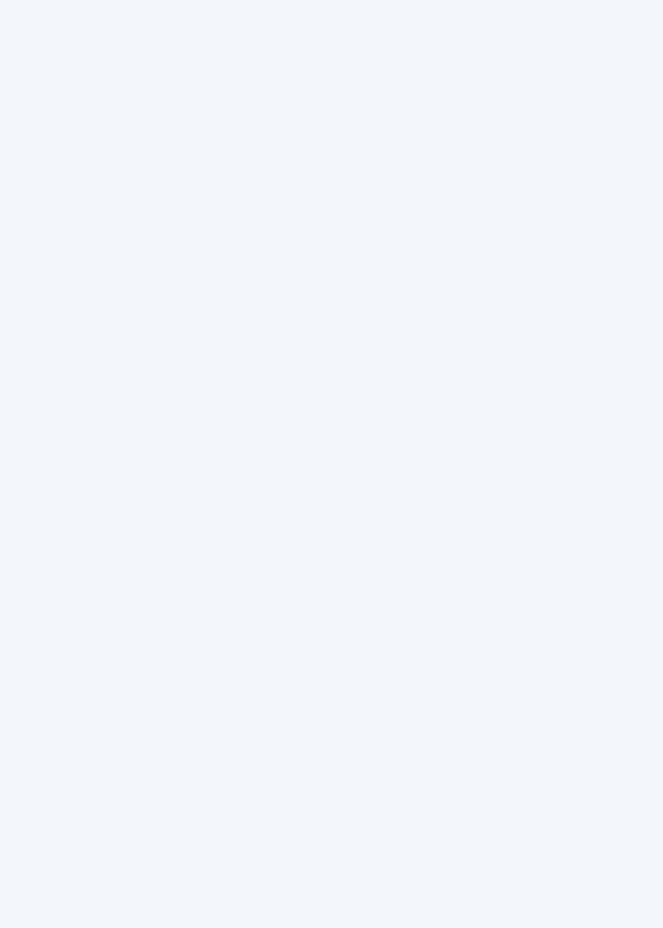
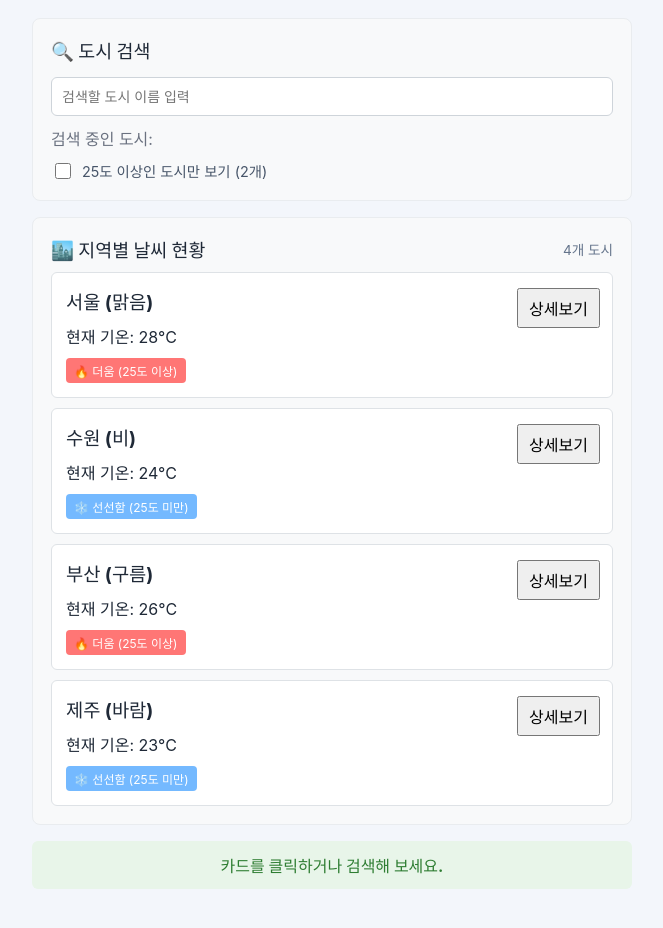
Before and after one commit to rnjsgkfla/skala-vue, a Vue app: page / in a window 1280 px wide. Shown: the part 2246-3174 px from the top of the page, without its empty margins (308-971 px from the left). Before the commit the page ends 2226 px from the top, so only its background shows below. Built offline with nearby package versions, Linux system fonts and the light colour scheme; the HTML template or start-up script is replaced by a standard one.

Commit message:
feat: Weather Component 기본 코드 + 추가 기능실습

```diff
--- /dev/null
+++ b/postman/globals/workspace.globals.yaml
@@ -0,0 +1,2 @@
+name: Globals
+values: []
--- /dev/null
+++ b/src/components/weather/BaseDashboardCard.vue
@@ -0,0 +1,16 @@
+<template>
+  <section class="base-dashboard-card">
+    <!-- 부모가 전달한 검색 또는 날씨 목록을 이 위치에 표시합니다. -->
+    <slot />
+  </section>
+</template>
+
+<style scoped>
+.base-dashboard-card {
+  padding: 18px;
+  margin-bottom: 16px;
+  background: #f8f9fa;
+  border: 1px solid #e9ecef;
+  border-radius: 8px;
+}
+</style>
--- /dev/null
+++ b/src/components/weather/SearchBar.vue
@@ -0,0 +1,78 @@
+<script setup>
+const emit = defineEmits(['update-query', 'clear-query'])
+
+defineProps({
+  currentQuery: {
+    type: String,
+    default: '',
+  },
+})
+
+const handleInput = (event) => {
+  emit('update-query', event.target.value)
+}
+</script>
+
+<template>
+  <div class="search-inner">
+    <div class="section-title">
+      <h3>🔍 도시 검색</h3>
+      <button
+        v-if="currentQuery"
+        type="button"
+        class="btn-reset"
+        @click="emit('clear-query')"
+      >
+        초기화
+      </button>
+    </div>
+
+    <input
+      type="text"
+      :value="currentQuery"
+      placeholder="검색할 도시 이름 입력"
+      @input="handleInput"
+    />
+    <p>
+      검색 중인 도시: <strong>{{ currentQuery }}</strong>
+    </p>
+  </div>
+</template>
+
+<style scoped>
+.section-title {
+  display: flex;
+  align-items: center;
+  justify-content: space-between;
+  gap: 12px;
+}
+
+h3 {
+  margin: 0;
+  font-size: 1.15rem;
+}
+
+input {
+  width: 100%;
+  padding: 10px;
+  margin-top: 14px;
+  font-size: 14px;
+  border: 1px solid #ced4da;
+  border-radius: 6px;
+}
+
+p {
+  min-height: 24px;
+  margin: 10px 0;
+  color: #6b7280;
+}
+
+.btn-reset {
+  padding: 6px 10px;
+  color: #475569;
+  background: #ffffff;
+  border: 1px solid #cbd5e1;
+  border-radius: 6px;
+  cursor: pointer;
+}
+</style>
--- /dev/null
+++ b/src/components/weather/TemperatureFilter.vue
@@ -0,0 +1,42 @@
+<script setup>
+defineProps({
+  onlyHotCities: {
+    type: Boolean,
+    default: false,
+  },
+  hotCityCount: {
+    type: Number,
+    required: true,
+  },
+})
+
+const emit = defineEmits(['update-only-hot'])
+
+const handleChange = (event) => {
+  emit('update-only-hot', event.target.checked)
+}
+</script>
+
+<template>
+  <label class="filter-option">
+    <input type="checkbox" :checked="onlyHotCities" @change="handleChange" />
+    25도 이상인 도시만 보기 ({{ hotCityCount }}개)
+  </label>
+</template>
+
+<style scoped>
+.filter-option {
+  display: flex;
+  align-items: center;
+  gap: 8px;
+  width: fit-content;
+  color: #475569;
+  font-size: 0.9rem;
+  cursor: pointer;
+}
+
+input {
+  width: 16px;
+  height: 16px;
+}
+</style>
--- /dev/null
+++ b/src/components/weather/WeatherCard.vue
@@ -0,0 +1,72 @@
+<script setup>
+defineProps({
+  cityItem: {
+    type: Object,
+    required: true,
+  },
+})
+
+const emit = defineEmits(['select-card', 'click-detail'])
+</script>
+
+<template>
+  <article
+    class="weather-card"
+    @click="emit('select-card', `${cityItem.name}이 선택되었습니다.`)"
+  >
+    <h3>{{ cityItem.name }} ({{ cityItem.status }})</h3>
+    <p>현재 기온: {{ cityItem.temp }}°C</p>
+
+    <span v-if="cityItem.temp >= 25" class="badge hot">🔥 더움 (25도 이상)</span>
+    <span v-else class="badge cool">❄️ 선선함 (25도 미만)</span>
+
+    <button
+      type="button"
+      class="btn-detail"
+      @click.stop="emit('click-detail', cityItem.name, cityItem.status)"
+    >
+      상세보기
+    </button>
+  </article>
+</template>
+
+<style scoped>
+.weather-card {
+  position: relative;
+  padding: 14px;
+  margin-top: 10px;
+  background: #ffffff;
+  border: 1px solid #dee2e6;
+  border-radius: 6px;
+  cursor: pointer;
+}
+
+h3,
+p {
+  margin: 0 0 10px;
+}
+
+.badge {
+  display: inline-block;
+  padding: 4px 8px;
+  color: #ffffff;
+  font-size: 12px;
+  border-radius: 4px;
+}
+
+.hot {
+  background-color: #ff7675;
+}
+
+.cool {
+  background-color: #74b9ff;
+}
+
+.btn-detail {
+  position: absolute;
+  top: 15px;
+  right: 12px;
+  padding: 6px 10px;
+  cursor: pointer;
+}
+</style>
--- /dev/null
+++ b/src/components/weather/WeatherParent.vue
@@ -0,0 +1,145 @@
+<script setup>
+import { computed, ref, watch, watchEffect } from 'vue'
+
+import BaseDashboardCard from './BaseDashboardCard.vue'
+import SearchBar from './SearchBar.vue'
+import TemperatureFilter from './TemperatureFilter.vue'
+import WeatherCard from './WeatherCard.vue'
+
+// 상태와 비즈니스 로직은 부모 컴포넌트에서 관리합니다.
+const weatherList = ref([
+  { id: 'city_01', name: '서울', temp: 28, status: '맑음' },
+  { id: 'city_02', name: '수원', temp: 24, status: '비' },
+  { id: 'city_03', name: '부산', temp: 26, status: '구름' },
+  { id: 'city_04', name: '제주', temp: 23, status: '바람' },
+])
+
+const searchQuery = ref('')
+const selectedCityInfo = ref('카드를 클릭하거나 검색해 보세요.')
+const onlyHotCities = ref(false)
+
+const filteredWeatherList = computed(() => {
+  const query = searchQuery.value.trim()
+
+  let result = query
+    ? weatherList.value.filter((item) => item.name.includes(query))
+    : weatherList.value
+
+  if (onlyHotCities.value) {
+    result = result.filter((item) => item.temp >= 25)
+  }
+
+  return result
+})
+
+const hotCityCount = computed(
+  () => weatherList.value.filter((item) => item.temp >= 25).length,
+)
+
+watch(selectedCityInfo, (newInfo, oldInfo) => {
+  console.log(`[watch] 선택 상태 변경: "${oldInfo}" → "${newInfo}"`)
+})
+
+watch(onlyHotCities, (isEnabled) => {
+  selectedCityInfo.value = isEnabled
+    ? '25도 이상인 도시만 표시합니다.'
+    : '전체 온도의 도시를 표시합니다.'
+})
+
+watchEffect(() => {
+  console.log(
+    `[watchEffect] 검색어 '${searchQuery.value}'의 결과는 ${filteredWeatherList.value.length}개입니다.`,
+  )
+})
+
+const clearSearch = () => {
+  searchQuery.value = ''
+  selectedCityInfo.value = '검색어를 초기화했습니다.'
+}
+
+const showDetail = (cityName, status) => {
+  window.alert(`${cityName}의 현재 날씨는 [${status}] 상태입니다.`)
+}
+</script>
+
+<template>
+  <div class="dashboard-wrapper">
+    <BaseDashboardCard>
+      <SearchBar
+        :current-query="searchQuery"
+        @update-query="(query) => (searchQuery = query)"
+        @clear-query="clearSearch"
+      />
+
+      <!-- 개인 추가 컴포넌트도 부모의 상태를 props와 emits로 연결합니다. -->
+      <TemperatureFilter
+        :only-hot-cities="onlyHotCities"
+        :hot-city-count="hotCityCount"
+        @update-only-hot="(isEnabled) => (onlyHotCities = isEnabled)"
+      />
+    </BaseDashboardCard>
+
+    <BaseDashboardCard>
+      <div class="section-title">
+        <h3>🏙️ 지역별 날씨 현황</h3>
+        <span>{{ filteredWeatherList.length }}개 도시</span>
+      </div>
+
+      <WeatherCard
+        v-for="item in filteredWeatherList"
+        :key="item.id"
+        :city-item="item"
+        @select-card="(message) => (selectedCityInfo = message)"
+        @click-detail="showDetail"
+      />
+
+      <p v-if="filteredWeatherList.length === 0" class="empty-message">
+        😭 검색 결과와 일치하는 도시가 없습니다.
+      </p>
+    </BaseDashboardCard>
+
+    <div class="status-bar">
+      {{ selectedCityInfo }}
+    </div>
+  </div>
+</template>
+
+<style scoped>
+.dashboard-wrapper {
+  width: min(600px, 100%);
+  margin: 0 auto;
+}
+
+.section-title {
+  display: flex;
+  align-items: center;
+  justify-content: space-between;
+  gap: 12px;
+}
+
+.section-title h3 {
+  margin: 0;
+  font-size: 1.15rem;
+}
+
+.section-title span {
+  color: #64748b;
+  font-size: 0.85rem;
+}
+
+.empty-message {
+  padding: 18px 0 8px;
+  margin: 0;
+  color: #e74c3c;
+  text-align: center;
+}
+
+.status-bar {
+  padding: 12px;
+  color: #2e7d32;
+  font-weight: 700;
+  text-align: center;
+  background: #e8f5e9;
+  border-radius: 6px;
+}
+</style>
--- a/src/views/WeatherHomeView.vue
+++ b/src/views/WeatherHomeView.vue
@@ -1,6 +1,7 @@
 <script setup>
 import WeatherMockup from '@/components/weather/WeatherMockup.vue'
 import WeatherComposition from '@/components/weather/WeatherComposition.vue'
+import WeatherParent from '@/components/weather/WeatherParent.vue'
 </script>
 
 <template>
@@ -18,6 +19,11 @@ import WeatherComposition from '@/components/weather/WeatherComposition.vue'
     <section class="exercise-stage">
       <h2><span>02</span> Weather Composition</h2>
       <WeatherComposition />
+    </section>
+
+    <section class="exercise-stage">
+      <h2><span>03</span> Weather Component</h2>
+      <WeatherParent />
     </section>
   </main>
 </template>
```
Also changed, not shown: .postman/resources.yaml (added), 1 other file (tests, documents, lock files or other folders).
